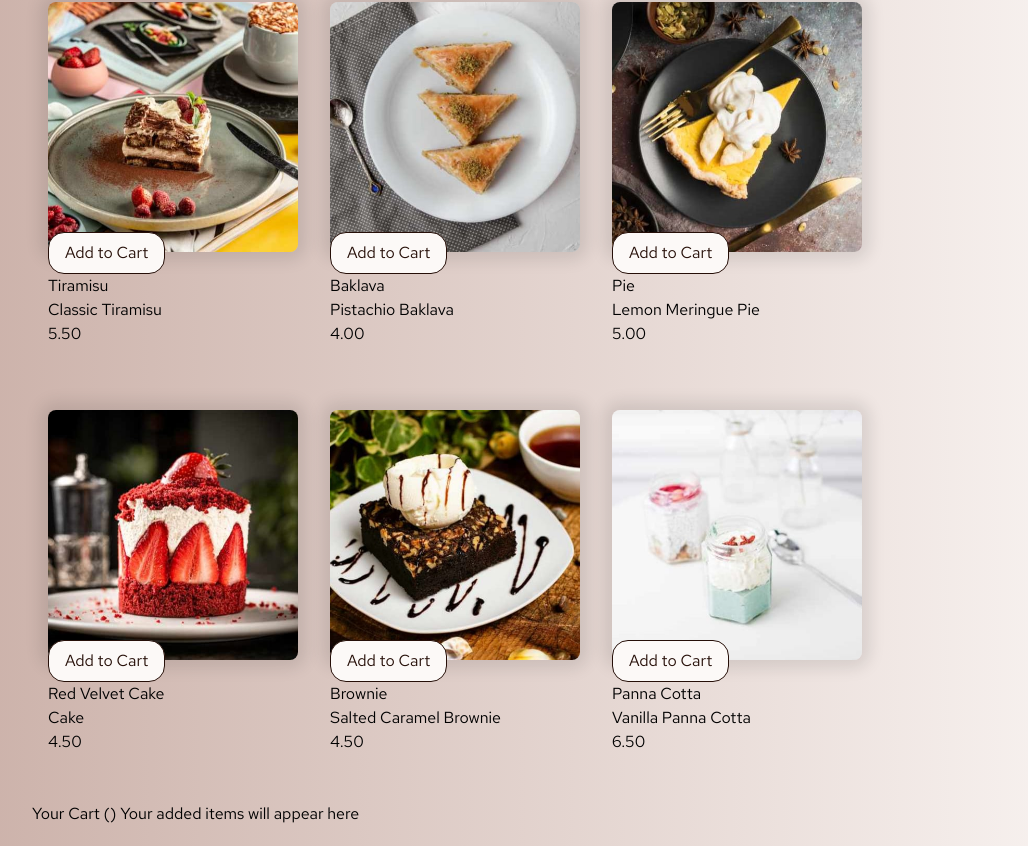
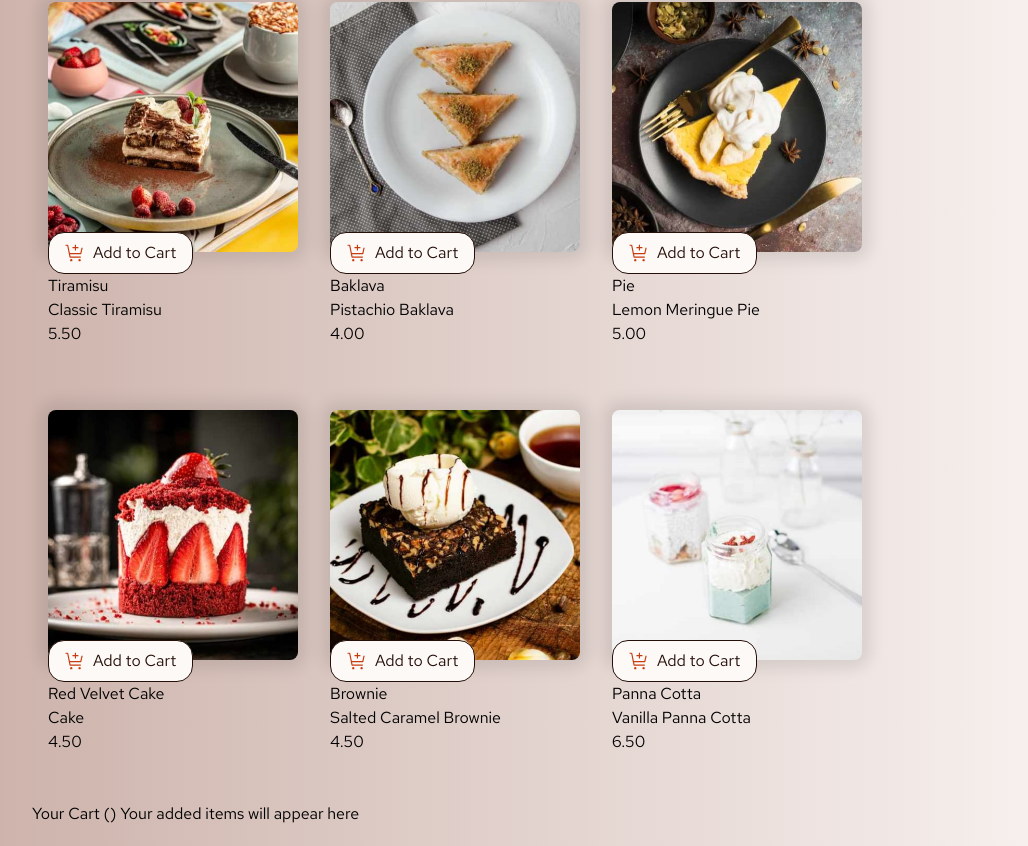
Before and after one commit to CHEGEBB/Svelte-Frontend-Challenges, a SvelteKit app in the folder product-list-with-cart-main/: page / in a window 1280 px wide. Shown: the part 550-1396 px from the top of the page, without its empty margins (88-1116 px from the left). Built offline with nearby package versions, Linux system fonts and the light colour scheme.

Commit message:
Refactor product list and cart layout: Update card buttons with cart icon

```diff
--- a/product-list-with-cart-main/src/routes/+page.svelte
+++ b/product-list-with-cart-main/src/routes/+page.svelte
@@ -32,7 +32,10 @@
             </div>
             <div class="card-3">
                 <div class="card-image"></div>
-                <button>Add to Cart</button>
+                <button>
+                    <img class="icon" src={Cartcon} alt="Cart Icon" />
+                    Add to Cart
+                </button>
                 <div class="card-content">
                     <h2>Macaron</h2>
                     <p>Macaron Mix of Five</p>
@@ -43,7 +46,10 @@
         <div class="cards-row-2">
             <div class="card-4">
                 <div class="card-image"></div>
-                <button>Add to Cart</button>
+                <button>
+                    <img class="icon" src={Cartcon} alt="Cart Icon" />
+                    Add to Cart
+                </button>
                 <div class="card-content">
                     <h2>Tiramisu</h2>
                     <p>Classic Tiramisu</p>
@@ -52,7 +58,10 @@
             </div>
             <div class="card-5">
                 <div class="card-image"></div>
-                <button>Add to Cart</button>
+                <button>
+                    <img class="icon" src={Cartcon} alt="Cart Icon" />
+                    Add to Cart
+                </button>
                 <div class="card-content">
                     <h2>Baklava</h2>
                     <p>Pistachio Baklava</p>
@@ -61,7 +70,10 @@
             </div>
             <div class="card-6">
                 <div class="card-image"></div>
-                <button>Add to Cart</button>
+                <button>
+                    <img class="icon" src={Cartcon} alt="Cart Icon" />
+                    Add to Cart
+                </button>
                 <div class="card-content">
                     <h2>Pie</h2>
                     <p>Lemon Meringue Pie</p>
@@ -73,7 +85,10 @@
             <div class="card-image"></div>
             <div class="card-7">
                 <div class="card-image"></div>
-                <button>Add to Cart</button>
+                <button>
+                    <img class="icon" src={Cartcon} alt="Cart Icon" />
+                    Add to Cart
+                </button>
                 <div class="card-content">
                     <h2>Red Velvet Cake</h2>
                     <p>Cake</p>
@@ -82,7 +97,10 @@
             </div>
             <div class="card-8">
                 <div class="card-image"></div>
-                <button>Add to Cart</button>
+                <button>
+                    <img class="icon" src={Cartcon} alt="Cart Icon" />
+                    Add to Cart
+                </button>
                 <div class="card-content">
                     <h2>Brownie</h2>
                     <p>Salted Caramel Brownie</p>
@@ -91,7 +109,10 @@
             </div>
             <div class="card-9">
                 <div class="card-image"></div>
-                <button>Add to Cart</button>
+                <button>
+                    <img class="icon" src={Cartcon} alt="Cart Icon" />
+                    Add to Cart
+                </button>
                 <div class="card-content">
                     <h2>Panna Cotta</h2>
                     <p>Vanilla Panna Cotta</p>
```
